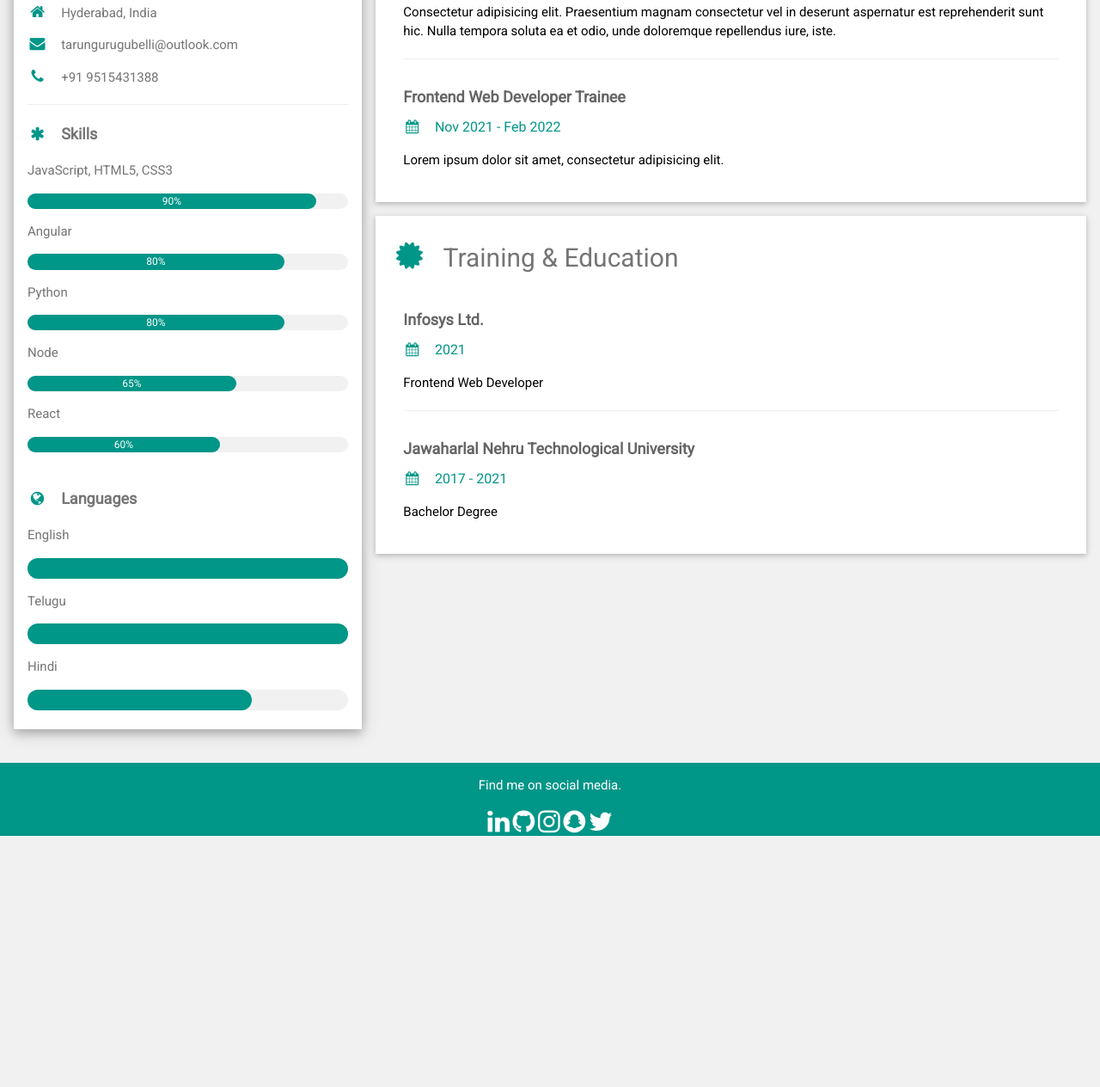
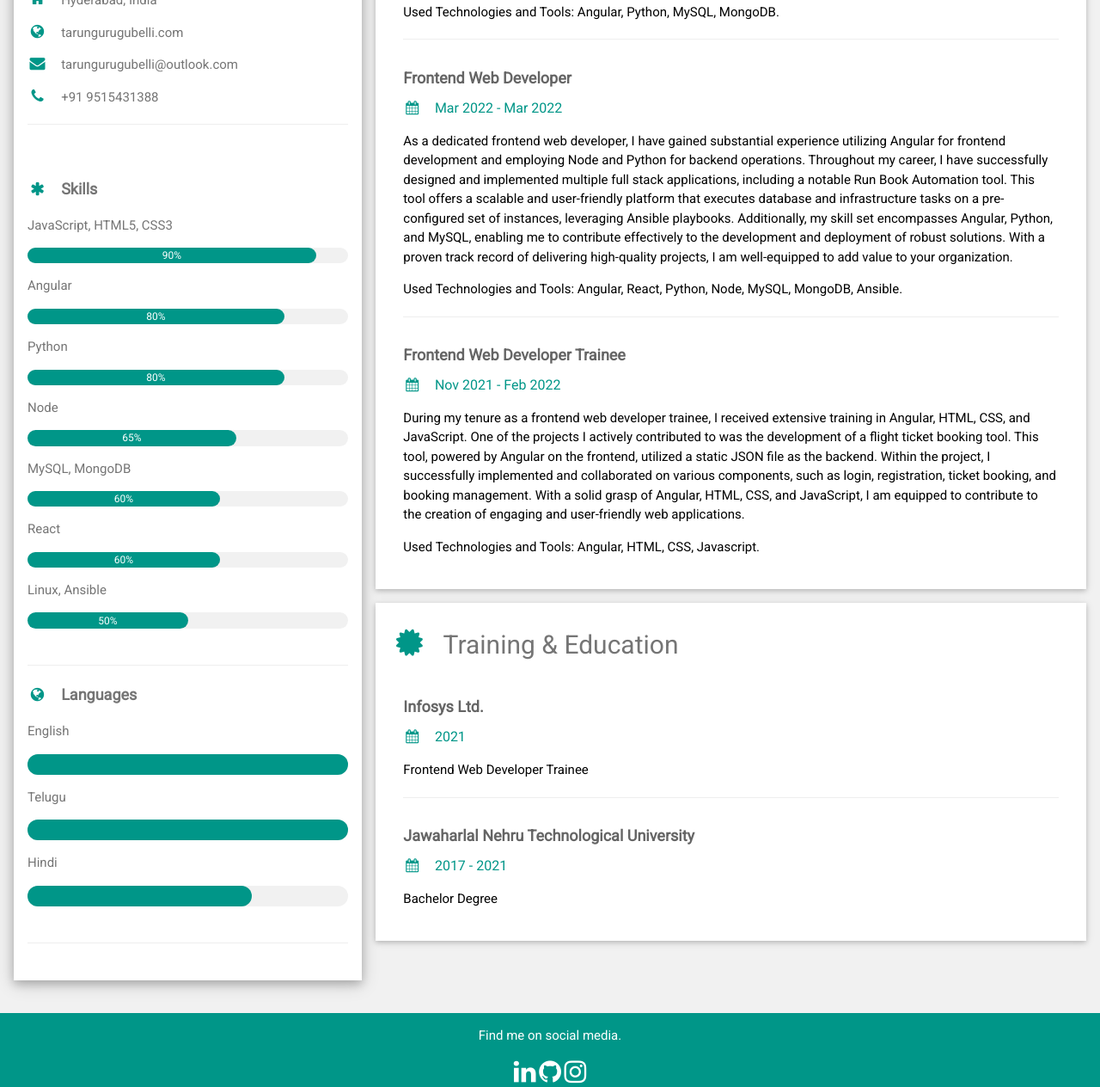
Before and after one commit to tarun-gurugubelli/my-portifolio, a plain HTML site: page index.html in a window 1280 px wide. Shown: the part 369-1633 px from the top of the page at 86% size. Before the commit the page ends 1341 px from the top, so only its background shows below. Drawn offline with nearby package versions, Linux system fonts and the light colour scheme.

Commit message:
complete code

```diff
--- a/index.html
+++ b/index.html
@@ -24,18 +24,22 @@
 
       <div class="w3-white w3-text-grey w3-card-4">
         <div class="w3-display-container">
-          <img src="https://www.w3schools.com/w3images/avatar_hat.jpg" style="width:100%" alt="Avatar">
-          <div class="w3-display-bottomleft w3-container w3-text-black">
+          <!-- <img src="https://www.w3schools.com/w3images/avatar_hat.jpg" style="width:100%" alt="Avatar"> -->
+          <img src="tarun_2.JPG" style="width:100%" alt="Avatar">
+
+          <div class="w3-display-topleft w3-container w3-text-black">
             <h2>Tarun Gurugubelli</h2>
           </div>
         </div>
         <div class="w3-container">
           <p><i class="fa fa-briefcase fa-fw w3-margin-right w3-large w3-text-teal"></i>Full-Stack Developer</p>
           <p><i class="fa fa-home fa-fw w3-margin-right w3-large w3-text-teal"></i>Hyderabad, India</p>
+          <p><i class="fa fa-globe fa-fw w3-margin-right w3-large w3-text-teal"></i>tarungurugubelli.com</p>
           <p><i class="fa fa-envelope fa-fw w3-margin-right w3-large w3-text-teal"></i>tarungurugubelli@outlook.com</p>
           <p><i class="fa fa-phone fa-fw w3-margin-right w3-large w3-text-teal"></i>+91 9515431388</p>
+
           <hr>
-
+          <br>
           <p class="w3-large"><b><i class="fa fa-asterisk fa-fw w3-margin-right w3-text-teal"></i>Skills</b></p>
           <p>JavaScript, HTML5, CSS3</p>
           <div class="w3-light-grey w3-round-xlarge w3-small">
@@ -55,11 +59,20 @@
           <div class="w3-light-grey w3-round-xlarge w3-small">
             <div class="w3-container w3-center w3-round-xlarge w3-teal" style="width:65%">65%</div>
           </div>
+          <p>MySQL, MongoDB</p>
+          <div class="w3-light-grey w3-round-xlarge w3-small">
+            <div class="w3-container w3-center w3-round-xlarge w3-teal" style="width:60%">60%</div>
+          </div>
           <p>React</p>
           <div class="w3-light-grey w3-round-xlarge w3-small">
             <div class="w3-container w3-center w3-round-xlarge w3-teal" style="width:60%">60%</div>
           </div>
+          <p>Linux, Ansible</p>
+          <div class="w3-light-grey w3-round-xlarge w3-small">
+            <div class="w3-container w3-center w3-round-xlarge w3-teal" style="width:50%">50%</div>
+          </div>
           <br>
+          <hr>
 
           <p class="w3-large w3-text-theme"><b><i class="fa fa-globe fa-fw w3-margin-right w3-text-teal"></i>Languages</b></p>
           <p>English</p>
@@ -75,6 +88,9 @@
             <div class="w3-round-xlarge w3-teal" style="height:24px;width:70%"></div>
           </div>
           <br>
+          <hr>
+          <br>
+
         </div>
       </div><br>
 
@@ -89,19 +105,23 @@
         <div class="w3-container">
           <h5 class="w3-opacity"><b>Full-Stack Web Developer</b></h5>
           <h6 class="w3-text-teal"><i class="fa fa-calendar fa-fw w3-margin-right"></i>Mar 2022 - <span class="w3-tag w3-teal w3-round">Current</span></h6>
-          <p>Lorem ipsum dolor sit amet. Praesentium magnam consectetur vel in deserunt aspernatur est reprehenderit sunt hic. Nulla tempora soluta ea et odio, unde doloremque repellendus iure, iste.</p>
+          <p>As a seasoned full stack developer, I have extensive experience in leveraging Angular as a frontend framework and Python as a backend language. Throughout my career, I have successfully designed and implemented numerous full stack applications, particularly focusing on Oracle SaaS. Notably, I have developed Automation platforms that facilitate seamless migration of objects and entities across Oracle Instances, as well as a deployment tool called Easy Deploy, enabling efficient deployment of objects and configuration changes across different environments. Complementing my skill set, I am also proficient in technologies such as React, MySQL, Node. With a proven track record in delivering robust solutions, I am well-equipped to contribute to the success of your organization.</p>
+          <p>Used Technologies and Tools: Angular, Python, MySQL, MongoDB.</p>
           <hr>
         </div>
         <div class="w3-container">
           <h5 class="w3-opacity"><b>Frontend Web Developer</b></h5>
           <h6 class="w3-text-teal"><i class="fa fa-calendar fa-fw w3-margin-right"></i>Mar 2022 - Mar 2022</h6>
-          <p>Consectetur adipisicing elit. Praesentium magnam consectetur vel in deserunt aspernatur est reprehenderit sunt hic. Nulla tempora soluta ea et odio, unde doloremque repellendus iure, iste.</p>
+          <p>As a dedicated frontend web developer, I have gained substantial experience utilizing Angular for frontend development and employing Node and Python for backend operations. Throughout my career, I have successfully designed and implemented multiple full stack applications, including a notable Run Book Automation tool. This tool offers a scalable and user-friendly platform that executes database and infrastructure tasks on a pre-configured set of instances, leveraging Ansible playbooks. Additionally, my skill set encompasses Angular, Python, and MySQL, enabling me to contribute effectively to the development and deployment of robust solutions. With a proven track record of delivering high-quality projects, I am well-equipped to add value to your organization.</p>
+          <p>Used Technologies and Tools: Angular, React, Python, Node, MySQL, MongoDB, Ansible.</p>
           <hr>
         </div>
         <div class="w3-container">
           <h5 class="w3-opacity"><b>Frontend Web Developer Trainee</b></h5>
           <h6 class="w3-text-teal"><i class="fa fa-calendar fa-fw w3-margin-right"></i>Nov 2021 - Feb 2022</h6>
-          <p>Lorem ipsum dolor sit amet, consectetur adipisicing elit. </p><br>
+          <p>During my tenure as a frontend web developer trainee, I received extensive training in Angular, HTML, CSS, and JavaScript. One of the projects I actively contributed to was the development of a flight ticket booking tool. This tool, powered by Angular on the frontend, utilized a static JSON file as the backend. Within the project, I successfully implemented and collaborated on various components, such as login, registration, ticket booking, and booking management. With a solid grasp of Angular, HTML, CSS, and JavaScript, I am equipped to contribute to the creation of engaging and user-friendly web applications. </p>
+          <p>Used Technologies and Tools: Angular, HTML, CSS, Javascript.</p>
+          <br>
         </div>
       </div>
 
@@ -110,7 +130,7 @@
         <div class="w3-container">
           <h5 class="w3-opacity"><b>Infosys Ltd.</b></h5>
           <h6 class="w3-text-teal"><i class="fa fa-calendar fa-fw w3-margin-right"></i>2021</h6>
-          <p>Frontend Web Developer</p>
+          <p>Frontend Web Developer Trainee</p>
           <hr>
         </div>
         <div class="w3-container">
@@ -132,11 +152,10 @@
 <!-- Footer. This section contains an ad for W3Schools Spaces. You can leave it to support us. -->
 <footer class="w3-container w3-teal w3-center w3-margin-top">
   <p>Find me on social media.</p>
-  <i class="fa fa-linkedin w3-hover-opacity fa-2x"></i>
-  <i class="fa fa-github w3-hover-opacity fa-2x"></i>
-  <i class="fa fa-instagram w3-hover-opacity fa-2x"></i>
-  <i class="fa fa-snapchat w3-hover-opacity fa-2x"></i>
-  <i class="fa fa-twitter w3-hover-opacity fa-2x"></i>
+  <a href="https://www.linkedin.com/in/tarun-gurugubelli/" target="_blank"><i class="fa fa-linkedin w3-hover-opacity fa-2x"></i></a>
+  <a href="https://github.com/tarun-gurugubelli" target="_blank"><i class="fa fa-github w3-hover-opacity fa-2x"></i></a>
+  <a href="https://www.instagram.com/tarun.gurugubelli/" target="_blank"><i class="fa fa-instagram w3-hover-opacity fa-2x"></i></a>
+
 
 </footer>
 
```
Also changed, not shown: tarun_2.JPG (added).
